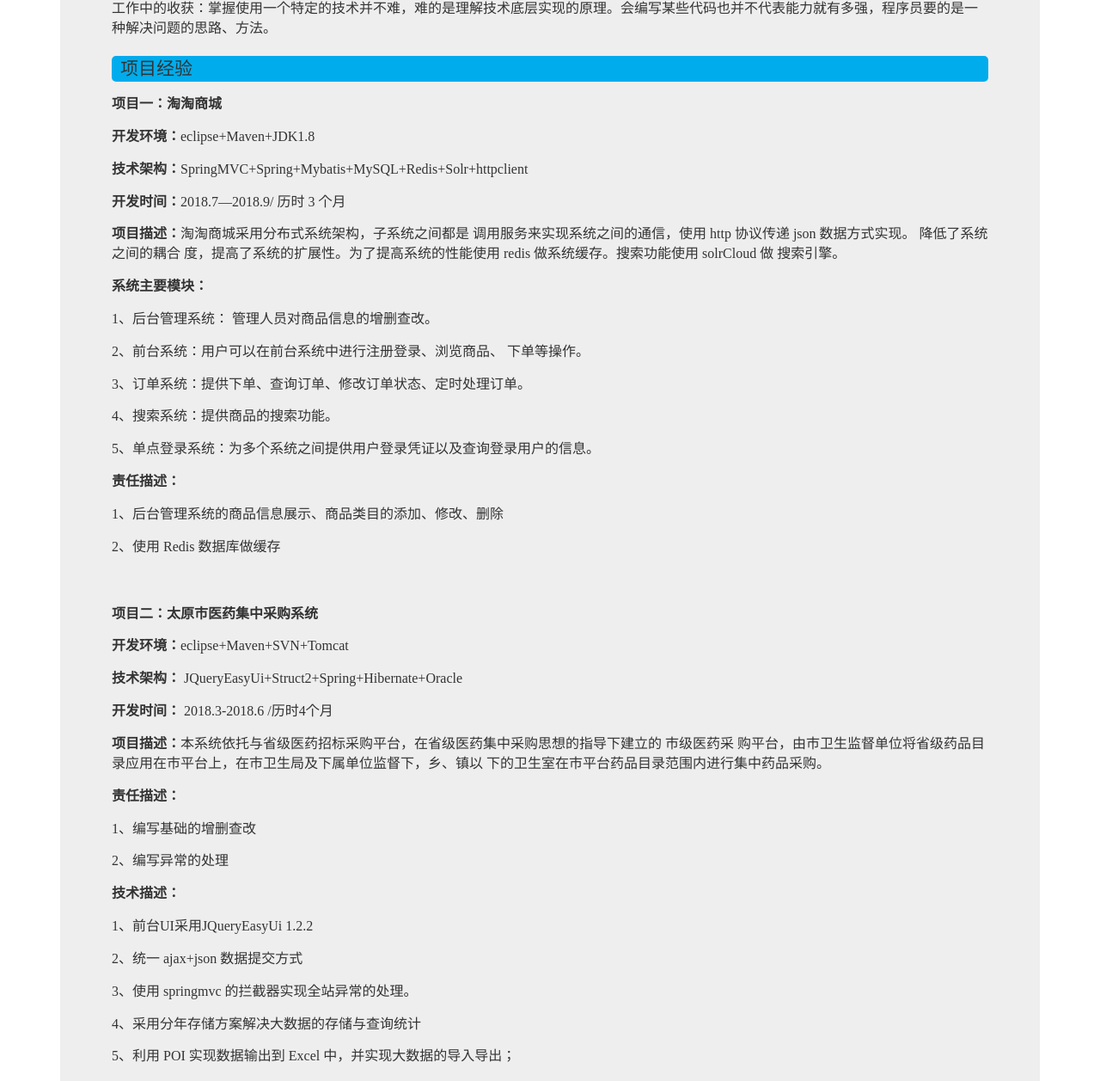
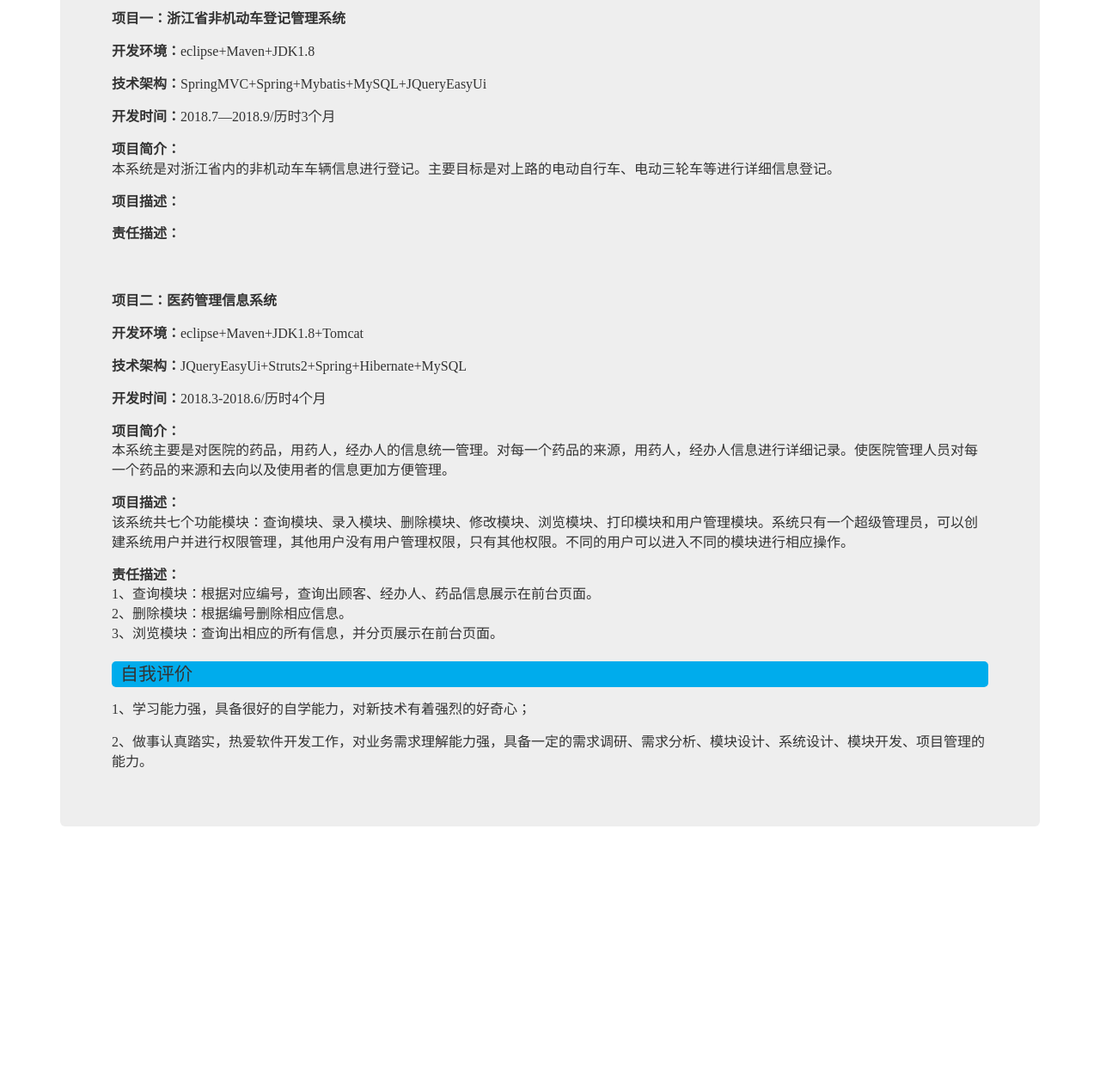
Before and after one commit to xieh-git/resume, a plain HTML site: page index.html in a window 1280 px wide. Shown: the part 1519-2776 px from the top of the page at 86% size. After the commit the page ends 2510 px from the top, so only its background shows below. Drawn offline with Linux system fonts and the light colour scheme.

Commit message:
个人简历

```diff
--- a/index.html
+++ b/index.html
@@ -28,19 +28,18 @@
 						</tr>
 						<tr>
 							<td>民&nbsp;&nbsp;族：汉族</td>
-							<td>婚姻状况：未婚</td>
+							<td>毕业院校：郑州财经学院</td>
 						</tr>
 						<tr>
-							<td>毕业院校：郑州财经学院</td>
 							<td>学&nbsp;&nbsp;历：本科</td>
+							<td>专&nbsp;&nbsp;业：软件工程</td>
 						</tr>
 						<tr>
-							<td>专&nbsp;&nbsp;业：软件工程</td>
+							<td>工作经验：1年</td>
 							<td>联系电话：18565017579</td>
 						</tr>
 						<tr>
 							<td>邮&nbsp;&nbsp;箱：xiehui_mail@163.com</td>
-							<td>工作经验：1年</td>
 						</tr>
 					</table>
 				</div>
@@ -51,7 +50,7 @@
 				<div class="job-want">
 					<table class="table table-responsive table-condensed">
 						<tr>
-							<td>目标职位：JavaEE软件开发工程师</td>
+							<td>目标职位：JavaEE工程师</td>
 						</tr>
 						<tr>
 							<td>工作性质：全职</td>
@@ -70,15 +69,13 @@
 				</div>
 				<div class="skill-message">
 					<p>◇熟练掌握 JavaSE,具有良好的 java 编码习惯；</p>
-					<p>◇熟练掌握 Struts2、 Hibernate、 Spring、 SpringMVC 和 MyBatis 等主流框架，以及主流框架的整合,熟悉 SpringBoot，能够高效使用主流框架进行项目开发；</p>
+					<p>◇熟练掌握Struts2、Hibernate、Spring、SpringMVC和MyBatis等主流框架，以及主流框架的整合,熟悉SpringBoot，能够高效使用主流框架进行项目开发，了解SpringCloud微服务；</p>
 					<p>◇熟练掌握 SpringMVC+Spring+Mybatis 的联合开发和 Struts2+Spring+Hibernate 的联合开发；</p>
 					<p>◇熟练掌握 Html5、 Css3、 JavaScript、 JQuery、 Ajax、 Json、 Servlet 等 web 技术,了解 BootStrap、 EasyUI、Vue 等前端框架；</p>
-					<p>◇熟练掌握 MySQL、 Oracle、 SQLServer 等主流的关系型数据库， Oracle 的 PL/SQL 编程，和 redis 缓存数据库，以及 Linux 系统上的 redis 集群的搭建；</p>
-					<p>◇熟练掌握 elasticSearch&Solr 等全文检索的工具和服务,能熟练使用；</p>
+					<p>◇熟练掌握MySQL、Oracle、SQLServer等主流的关系型数据库和Redis缓存数据库；</p>
 					<p>◇掌握 Maven、 Git 等项目管理工具,熟悉 Maven 的部署；</p>
 					<p>◇掌握 ActiveMQ 等消息队列技术,掌握 ActiveMQ 的应用技术；</p>
-					<p>◇熟悉 Dubbo 等分布式框架的应用；</p>
-					<p>◇熟悉 FastDFS 等分布式文件系统及富文本编辑器（KinderEditor）的应用；</p>
+					<p>◇熟悉Dubbo等分布式框架的应用和FastDFS等分布式文件系统的应用；</p>
 					<p>◇熟悉 Linux 相关指令及环境搭建,了解 Ngnix、 Tomcat 等服务器的配置和部署； 熟练使用 eclipse、 idea、NetBeans、 HBuilder、 Visual Code 等开发工具，以及 SQLyog、 Navicat 等数据库图形化界面工具的使用；</p>
 				</div>
 
@@ -87,8 +84,8 @@
 				</div>
 				<div class="old-job">
 					<p>工作时间：2018.3-2019.4</p>
-					<p>公&nbsp;&nbsp;司：北京领卓教育科技有限公司</p>
-					<p>岗&nbsp;&nbsp;位：Java 工程师</p>
+					<p>公&nbsp;&nbsp;司：杭州奥博信息技术有限公司</p>
+					<p>岗&nbsp;&nbsp;位：JavaEE工程师</p>
 					<p>岗位职责：</p>
 					<p>1、负责公司项目业务模块的开发；</p>
 					<p>2、与项目组其他成员保持良好的沟通，参与需求分析，明确需求文档内容；</p>
@@ -102,46 +99,36 @@
 					<p>项目经验</p>
 				</div>
 				<div class="xiangmu">
-					<p><strong>项目一：淘淘商城</strong></p>
+					<p><strong>项目一：浙江省非机动车登记管理系统</strong></p>
 					<p><strong>开发环境：</strong>eclipse+Maven+JDK1.8</p>
-					<p><strong>技术架构：</strong>SpringMVC+Spring+Mybatis+MySQL+Redis+Solr+httpclient</p>
-					<p><strong>开发时间：</strong>2018.7—2018.9/ 历时 3 个月</p>
-					<p><strong>项目描述：</strong>淘淘商城采用分布式系统架构，子系统之间都是
-						调用服务来实现系统之间的通信，使用 http 协议传递 json 数据方式实现。 降低了系统之间的耦合
-						度，提高了系统的扩展性。为了提高系统的性能使用 redis 做系统缓存。搜索功能使用 solrCloud 做
-						搜索引擎。
+					<p><strong>技术架构：</strong>SpringMVC+Spring+Mybatis+MySQL+JQueryEasyUi</p>
+					<p><strong>开发时间：</strong>2018.7—2018.9/历时3个月</p>
+					<p><strong>项目简介：</strong><br>
+					本系统是对浙江省内的非机动车车辆信息进行登记。主要目标是对上路的电动自行车、电动三轮车等进行详细信息登记。
 					</p>
-					<p><strong>系统主要模块：</strong></p>
-					<p>1、后台管理系统： 管理人员对商品信息的增删查改。</p>
-					<p>2、前台系统：用户可以在前台系统中进行注册登录、浏览商品、 下单等操作。</p>
-					<p>3、订单系统：提供下单、查询订单、修改订单状态、定时处理订单。</p>
-					<p>4、搜索系统：提供商品的搜索功能。</p>
-					<p>5、单点登录系统：为多个系统之间提供用户登录凭证以及查询登录用户的信息。</p>
-					<p><strong>责任描述：</strong></p>
-					<p>1、后台管理系统的商品信息展示、商品类目的添加、修改、删除</p>
-					<p>2、使用 Redis 数据库做缓存</p>
+					<p><strong>项目描述：</strong><br></p>
+					<p><strong>责任描述：</strong><br></p>
+
+
 					<br>
 					<br>
 
 
-					<p><strong>项目二：太原市医药集中采购系统</strong></p>
-					<p><strong>开发环境：</strong>eclipse+Maven+SVN+Tomcat</p>
-					<p><strong>技术架构：</strong> JQueryEasyUi+Struct2+Spring+Hibernate+Oracle</p>
-					<p><strong>开发时间：</strong> 2018.3-2018.6 /历时4个月</p>
-					<p><strong>项目描述：</strong>本系统依托与省级医药招标采购平台，在省级医药集中采购思想的指导下建立的 市级医药采
-						购平台，由市卫生监督单位将省级药品目录应用在市平台上，在市卫生局及下属单位监督下，乡、镇以
-						下的卫生室在市平台药品目录范围内进行集中药品采购。
+					<p><strong>项目二：医药管理信息系统</strong></p>
+					<p><strong>开发环境：</strong>eclipse+Maven+JDK1.8+Tomcat</p>
+					<p><strong>技术架构：</strong>JQueryEasyUi+Struts2+Spring+Hibernate+MySQL</p>
+					<p><strong>开发时间：</strong>2018.3-2018.6/历时4个月</p>
+					<p><strong>项目简介：</strong><br>
+					本系统主要是对医院的药品，用药人，经办人的信息统一管理。对每一个药品的来源，用药人，经办人信息进行详细记录。使医院管理人员对每一个药品的来源和去向以及使用者的信息更加方便管理。
 					</p>
-					<p><strong>责任描述：</strong></p>
-					<p>1、编写基础的增删查改</p>
-					<p>2、编写异常的处理</p>
-
-					<p><strong>技术描述：</strong></p>
-					<p>1、前台UI采用JQueryEasyUi 1.2.2</p>
-					<p>2、统一 ajax+json 数据提交方式</p>
-					<p>3、使用 springmvc 的拦截器实现全站异常的处理。</p>
-					<p>4、采用分年存储方案解决大数据的存储与查询统计</p>
-					<p>5、利用 POI 实现数据输出到 Excel 中，并实现大数据的导入导出；</p>
+					<p><strong>项目描述：</strong><br>
+					该系统共七个功能模块：查询模块、录入模块、删除模块、修改模块、浏览模块、打印模块和用户管理模块。系统只有一个超级管理员，可以创建系统用户并进行权限管理，其他用户没有用户管理权限，只有其他权限。不同的用户可以进入不同的模块进行相应操作。
+					</p>
+					<p><strong>责任描述：</strong><br>
+						1、查询模块：根据对应编号，查询出顾客、经办人、药品信息展示在前台页面。<br>
+						2、删除模块：根据编号删除相应信息。<br>
+						3、浏览模块：查询出相应的所有信息，并分页展示在前台页面。<br>
+					</p>
 
 				</div>
 
```
